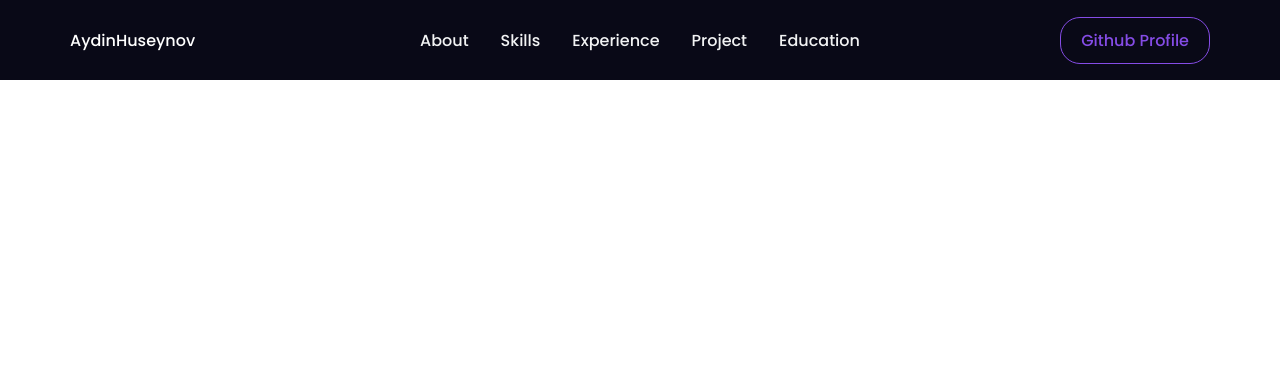
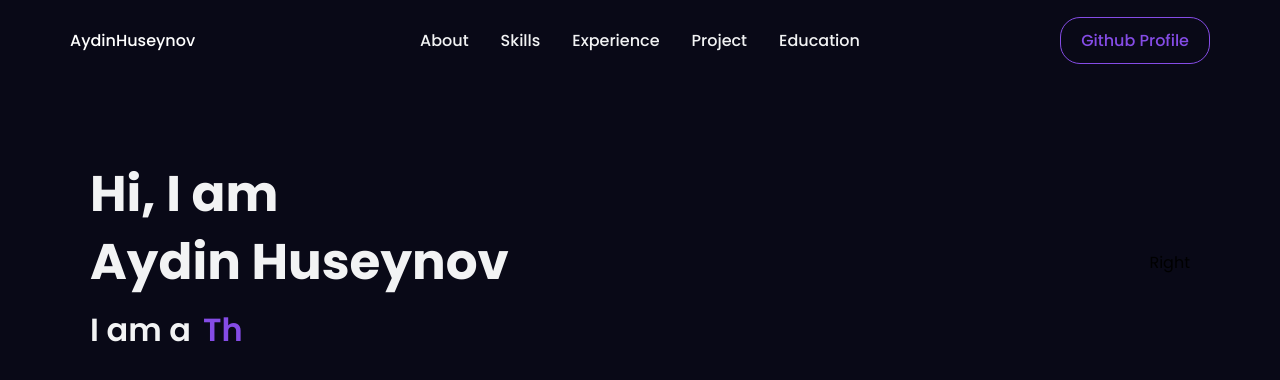
Before and after one commit to aydinhuseynov/aydin-huseynov-portfolio, a React (Vite) app: page / in a window 1280 px wide. Shown: the top 380 px of the page. Built offline with nearby package versions, Linux system fonts and the light colour scheme.

Commit message:
making about section

```diff
--- a/package.json
+++ b/package.json
@@ -18,6 +18,7 @@
     "react": "^19.0.0",
     "react-dom": "^19.0.0",
     "react-router-dom": "^7.3.0",
+    "react-simple-typewriter": "^5.0.1",
     "react-tilt": "^1.0.2",
     "styled-components": "^6.1.16"
   },
--- a/src/App.jsx
+++ b/src/App.jsx
@@ -2,12 +2,25 @@ import styled, { ThemeProvider } from "styled-components";
 import { darkTheme } from "./utils/Themes";
 import { Navbar } from "./components/Navbar";
 import { BrowserRouter } from "react-router-dom";
+import { Hero } from "./components/Section/Hero";
+
+const Body = styled.div`
+background-color: ${({ theme }) => theme.bg};
+width:100%;
+height:90vh;
+overflow-x:hidden;
+position:relative;
+z-index:1;
+`;
 
 function App() {
   return (
     <ThemeProvider theme={darkTheme}>
       <BrowserRouter>
         <Navbar />
+        <Body>
+          <Hero/>
+        </Body>
       </BrowserRouter>
     </ThemeProvider>
   );
--- a/src/components/Navbar.jsx
+++ b/src/components/Navbar.jsx
@@ -3,6 +3,7 @@ import { Link } from "react-router-dom";
 import styled, { useTheme } from "styled-components";
 import { Bio } from "../data/constants";
 import MenuRoundedIcon from "@mui/icons-material/MenuRounded";
+import CloseRoundedIcon from "@mui/icons-material/CloseRounded";
 
 const Nav = styled.div`
   background-color: ${({ theme }) => theme.bg};
@@ -135,7 +136,11 @@ export const Navbar = () => {
         <NavLogo to="/">AydinHuseynov</NavLogo>
 
         <MobileIcon onClick={() => setIsOpen(!isOpen)}>
-          <MenuRoundedIcon style={{ color: "inherit" }} />
+          {!isOpen ? (
+            <MenuRoundedIcon style={{ color: "inherit" }} />
+          ) : (
+            <CloseRoundedIcon style={{ color: "inherit" }} />
+          )}
         </MobileIcon>
 
         <NavItems>
@@ -148,18 +153,28 @@ export const Navbar = () => {
 
         {isOpen && (
           <MobilMenu isOpen={isOpen}>
-            <NavLink onClick={()=>setIsOpen(!isOpen)} href="#About">About</NavLink>
-            <NavLink onClick={()=>setIsOpen(!isOpen)} href="#Skills">Skills</NavLink>
-            <NavLink onClick={()=>setIsOpen(!isOpen)} href="#Experience">Experience</NavLink>
-            <NavLink onClick={()=>setIsOpen(!isOpen)} href="#Project">Project</NavLink>
-            <NavLink onClick={()=>setIsOpen(!isOpen)} href="#Education">Education</NavLink>
+            <NavLink onClick={() => setIsOpen(!isOpen)} href="#About">
+              About
+            </NavLink>
+            <NavLink onClick={() => setIsOpen(!isOpen)} href="#Skills">
+              Skills
+            </NavLink>
+            <NavLink onClick={() => setIsOpen(!isOpen)} href="#Experience">
+              Experience
+            </NavLink>
+            <NavLink onClick={() => setIsOpen(!isOpen)} href="#Project">
+              Project
+            </NavLink>
+            <NavLink onClick={() => setIsOpen(!isOpen)} href="#Education">
+              Education
+            </NavLink>
             <GithubButton
               href={Bio.github}
               target="_blank"
               style={{
                 background: theme.primary,
                 color: theme.text_primary,
-                marginLeft:"-5px"
+                marginLeft: "-5px",
               }}
             >
               Github Profile
--- /dev/null
+++ b/src/components/Section/Hero.jsx
@@ -0,0 +1,131 @@
+import React from "react";
+import styled from "styled-components";
+import { Bio } from "../../data/constants";
+import { Typewriter } from 'react-simple-typewriter';
+
+const HeroContainer = styled.div`
+  display: flex;
+  justify-content: center;
+  position: relative;
+  padding: 80px 30px;
+
+  @media (max-width: 960px) {
+    padding: 66px 16px;
+  }
+
+  @media (max-width: 640px) {
+    padding: 32px 16px;
+  }
+
+  clip-path: polygon(0 0, 100% 0, 100% 100%, 70% 95%, 0 100%);
+`;
+const HeroInnerContainer = styled.div`
+  position: relative;
+  display: flex;
+  justify-content: space-between;
+  align-items: center;
+  width: 100%;
+  max-width: 1100px;
+
+  @media (max-width: 960px) {
+    flex-direction: column;
+  }
+`;
+const HeroLeftContainer = styled.div`
+  width: 100%;
+  order: 1;
+  @media (max-width: 960px) {
+    order: 2;
+    margin-bottom: 30px;
+    display: flex;
+    gap: 6px;
+    flex-direction: column;
+    align-items: center;
+  }
+`;
+const HeroRightContainer = styled.div`
+  width: 100%;
+  order: 2;
+  display: flex;
+  justify-content: end;
+  @media (max-width: 960px) {
+    order: 1;
+    display: flex;
+    flex-direction: column;
+    align-items: center;
+    justify-contents: center;
+    margin-bottom: 80px;
+  }
+
+  @media (max-width: 640px) {
+    margin-bottom: 30px;
+  }
+`;
+
+const Title =styled.div`
+  font-weight: 700;
+  font-size: 50px;
+  color: ${({ theme }) => theme.text_primary};
+  line-height: 68px;
+
+  @media (max-width: 960px) {
+    text-align: center;
+  }
+
+  @media (max-width: 960px) {
+    font-size: 40px;
+    line-height: 48px;
+    margin-bottom: 8px;
+  }`
+  ;
+
+  const TextLoop =styled.div`
+  font-weight: 600;
+  font-size: 32px;
+  display:flex;
+  gap:12px;
+
+  color: ${({ theme }) => theme.text_primary};
+  line-height: 68px;
+
+  @media (max-width: 960px) {
+    text-align: center;
+  }
+
+  @media (max-width: 960px) {
+    font-size: 22px;
+    line-height: 48px;
+    margin-bottom: 16px;
+  }`
+  ;
+
+  const Span =styled.div`
+  cursor:pointer;
+  color: ${({ theme }) => theme.primary};
+  `;
+
+export const Hero = () => {
+  return (
+    <div id="about">
+      <HeroContainer>
+        <HeroInnerContainer>
+          <HeroLeftContainer>
+            <Title>
+              Hi, I am <br /> {Bio.name}
+            </Title>
+            <TextLoop>
+
+              I am a
+              <Span>
+                <Typewriter/>
+              </Span>
+
+            </TextLoop>
+          </HeroLeftContainer>
+
+          <HeroRightContainer>Right</HeroRightContainer>
+        </HeroInnerContainer>
+      </HeroContainer>
+    </div>
+  );
+};
```
Also changed, not shown: 1 other file (tests, documents, lock files or other folders).
